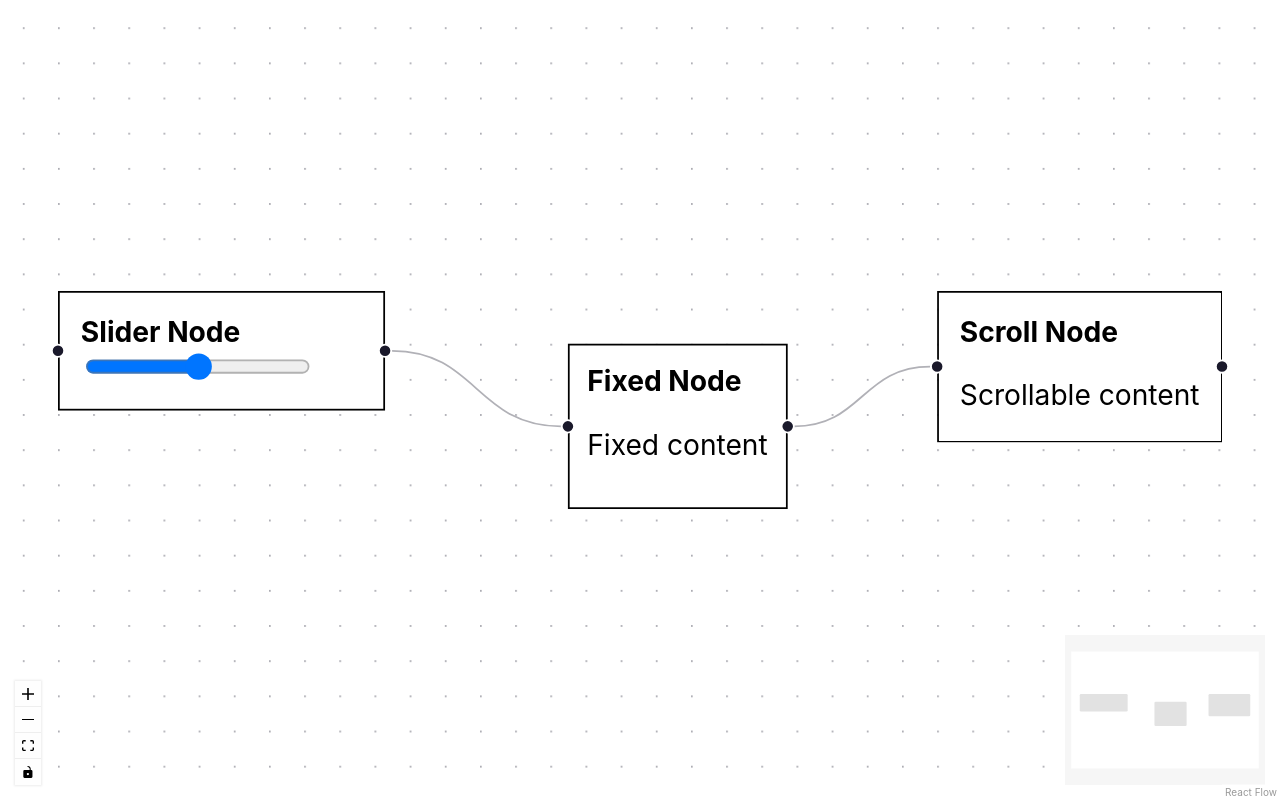
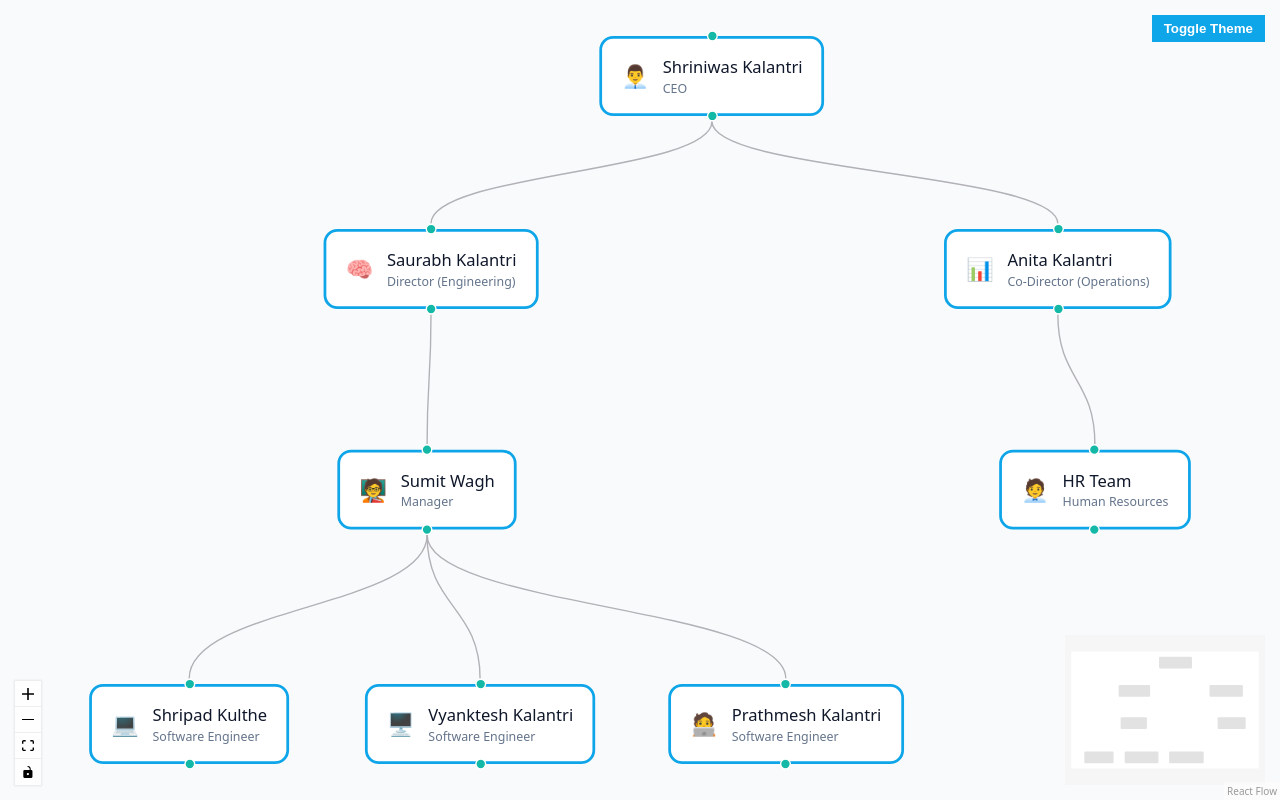
Before and after one commit to shripadkulthe/reactflow-mini, a React (Create React App) app: page / in a window 1280 px wide. Built offline with nearby package versions, Linux system fonts and the light colour scheme.

Commit message:
feat: add theme flow

```diff
--- a/package.json
+++ b/package.json
@@ -10,6 +10,7 @@
     "@xyflow/react": "^12.10.0",
     "react": "^19.2.4",
     "react-dom": "^19.2.4",
+    "react-icons": "^5.5.0",
     "react-scripts": "5.0.1",
     "reactflow": "^11.11.4",
     "web-vitals": "^2.1.4"
--- a/src/App.js
+++ b/src/App.js
@@ -1,8 +1,8 @@
 import React from 'react';
-import CustomNodesFlow from './customNodesFlow';
+import ThemedFlow from './themedFlow';
 
 function App() {
-  return <CustomNodesFlow />;
+  return <ThemedFlow />;
 }
 
 export default App;
--- a/src/index.css
+++ b/src/index.css
@@ -1,13 +1,86 @@
-body {
+html,
+body,
+#root {
   margin: 0;
-  font-family: -apple-system, BlinkMacSystemFont, 'Segoe UI', 'Roboto', 'Oxygen',
-    'Ubuntu', 'Cantarell', 'Fira Sans', 'Droid Sans', 'Helvetica Neue',
-    sans-serif;
-  -webkit-font-smoothing: antialiased;
-  -moz-osx-font-smoothing: grayscale;
+  width: 100%;
+  height: 100%;
+  font-family: system-ui, sans-serif;
 }
 
-code {
-  font-family: source-code-pro, Menlo, Monaco, Consolas, 'Courier New',
-    monospace;
+.light {
+  --rf-bg: #f9fafb;
+  --node-bg: #ffffff;
+  --node-border: #0ea5e9;
+  --node-text: #0f172a;
+  --node-muted: #64748b;
+  --edge: #0ea5e9;
+  --handle: #14b8a6;
+  background: var(--rf-bg);
 }
+
+.dark {
+  --rf-bg: #020617;
+  --node-bg: #0f172a;
+  --node-border: #38bdf8;
+  --node-text: #e5e7eb;
+  --node-muted: #94a3b8;
+  --edge: #38bdf8;
+  --handle: #5eead4;
+  background: var(--rf-bg);
+}
+
+.react-flow__edge-path {
+  stroke: var(--edge);
+}
+
+.react-flow__handle {
+  background: var(--handle);
+}
+
+.org-node {
+  padding: 12px 14px;
+  background: var(--node-bg);
+  border-radius: 10px;
+  border: 2px solid var(--node-border);
+}
+
+.org-node-header {
+  display: flex;
+  align-items: center;
+}
+
+.org-node-avatar {
+  display: flex;
+  align-items: center;
+  justify-content: center;
+}
+
+.org-node-name {
+  margin-left: 10px;
+  font-weight: 500;
+  font-size: 12px;
+  color: var(--node-text);
+}
+
+.org-node-role {
+  margin-left: 10px;
+  font-size: 9px;
+  color: var(--node-muted);
+}
+
+.org-handle {
+  background: var(--handle) !important;
+}
+
+.theme-toggle {
+  position: absolute;
+  z-index: 10;
+  top: 15px;
+  right: 15px;
+  padding: 6px 12px;
+  border: none;
+  background: #0ea5e9;
+  color: #ffffff;
+  font-weight: 600;
+  cursor: pointer;
+}
--- /dev/null
+++ b/src/themedFlow.jsx
@@ -0,0 +1,123 @@
+import React, { useCallback, useState } from 'react';
+import { ReactFlow, useNodesState, useEdgesState, addEdge, MiniMap, Controls, Handle, Position } from '@xyflow/react';
+import '@xyflow/react/dist/style.css';
+
+function CustomNode({ data }) {
+  return (
+    <div className="org-node">
+      <div className="org-node-header">
+        <div className="org-node-avatar">{data.emoji}</div>
+        <div>
+          <div className="org-node-name">{data.name}</div>
+          <div className="org-node-role">{data.role}</div>
+        </div>
+      </div>
+
+      <Handle type="target" position={Position.Top} className="org-handle" />
+      <Handle type="source" position={Position.Bottom} className="org-handle" />
+    </div>
+  );
+}
+
+const nodeTypes = {
+  custom: CustomNode,
+};
+
+const initialNodes = [
+  {
+    id: '1',
+    type: 'custom',
+    data: { name: 'Shriniwas Kalantri', role: 'CEO', emoji: '👨‍💼' },
+    position: { x: 250, y: 0 },
+  },
+
+  {
+    id: '2',
+    type: 'custom',
+    data: { name: 'Saurabh Kalantri', role: 'Director (Engineering)', emoji: '🧠' },
+    position: { x: 50, y: 140 },
+  },
+  {
+    id: '3',
+    type: 'custom',
+    data: { name: 'Anita Kalantri', role: 'Co-Director (Operations)', emoji: '📊' },
+    position: { x: 500, y: 140 },
+  },
+
+  {
+    id: '8',
+    type: 'custom',
+    data: { name: 'Sumit Wagh', role: 'Manager', emoji: '🧑‍🏫' },
+    position: { x: 60, y: 300 },
+  },
+
+  {
+    id: '9',
+    type: 'custom',
+    data: { name: 'Shripad Kulthe', role: 'Software Engineer', emoji: '💻' },
+    position: { x: -120, y: 470 },
+  },
+  {
+    id: '10',
+    type: 'custom',
+    data: { name: 'Vyanktesh Kalantri', role: 'Software Engineer', emoji: '🖥️' },
+    position: { x: 80, y: 470 },
+  },
+  {
+    id: '12',
+    type: 'custom',
+    data: { name: 'Prathmesh Kalantri', role: 'Software Engineer', emoji: '🧑‍💻' },
+    position: { x: 300, y: 470 },
+  },
+
+  {
+    id: '11',
+    type: 'custom',
+    data: { name: 'HR Team', role: 'Human Resources', emoji: '🧑‍💼' },
+    position: { x: 540, y: 300 },
+  },
+];
+
+const initialEdges = [
+  { id: 'e1-2', source: '1', target: '2' },
+  { id: 'e1-3', source: '1', target: '3' },
+
+  { id: 'e2-8', source: '2', target: '8' },
+  { id: 'e8-9', source: '8', target: '9' },
+  { id: 'e8-10', source: '8', target: '10' },
+  { id: 'e8-12', source: '8', target: '12' },
+
+  { id: 'e3-11', source: '3', target: '11' },
+];
+
+export default function ThemedFlow() {
+  const [nodes, , onNodesChange] = useNodesState(initialNodes);
+  const [edges, setEdges, onEdgesChange] = useEdgesState(initialEdges);
+  const [darkMode, setDarkMode] = useState(false);
+
+  const onConnect = useCallback(
+    (params) => setEdges((eds) => addEdge(params, eds)),
+    [setEdges],
+  );
+
+  return (
+    <div className={darkMode ? 'dark' : 'light'} style={{ height: '100vh' }}>
+      <button onClick={() => setDarkMode((d) => !d)} className="theme-toggle">
+        Toggle Theme
+      </button>
+
+      <ReactFlow
+        nodes={nodes}
+        edges={edges}
+        nodeTypes={nodeTypes}
+        onNodesChange={onNodesChange}
+        onEdgesChange={onEdgesChange}
+        onConnect={onConnect}
+        fitView
+      >
+        <MiniMap />
+        <Controls />
+      </ReactFlow>
+    </div>
+  );
+}
```
Also changed, not shown: 1 other file (tests, documents, lock files or other folders).
